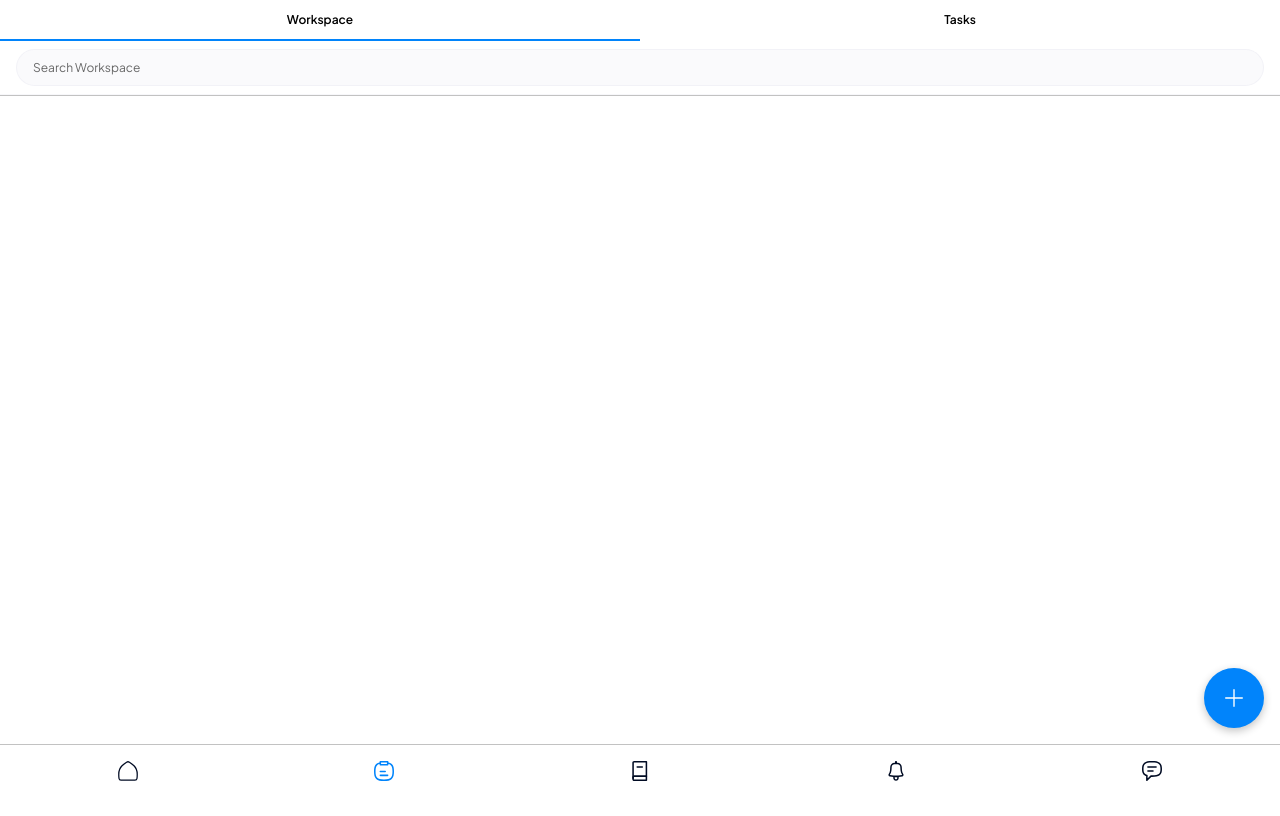
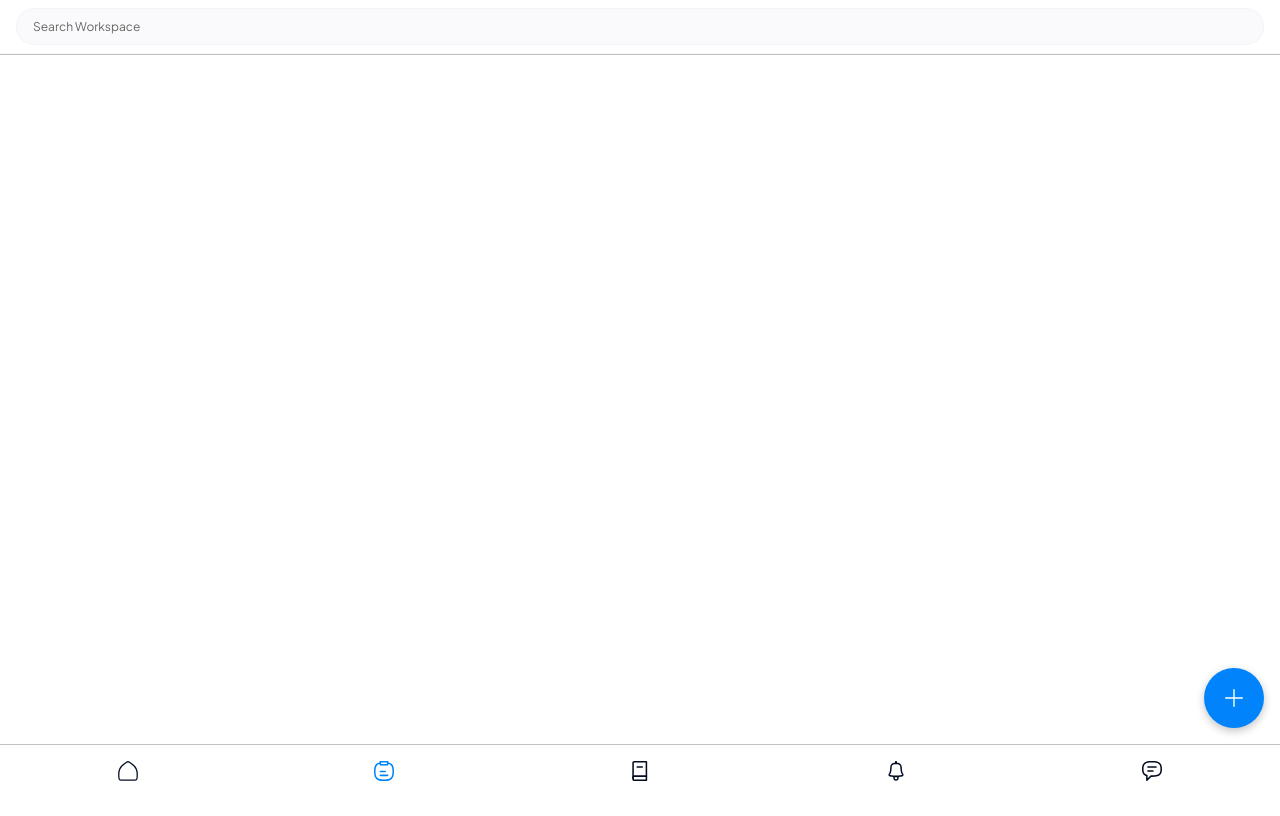
Before and after one commit to 9trocoder/mmekut, a React (Create React App) app: page /workspace in a window 1280 px wide. Built offline with nearby package versions, Linux system fonts and the light colour scheme.

Commit message:
Update workspacepage.js

```diff
--- a/src/pages/workspacepage/workspacepage.js
+++ b/src/pages/workspacepage/workspacepage.js
@@ -129,7 +129,7 @@ function Workspacepage() {
       {/* <HeaderBar headerText="Project" addIcon={searchBig} /> */}
 
       <div className="workspacepage__cnt">
-        <div className="chatpage__cnt-top">
+        {/* <div className="chatpage__cnt-top">
           <div
             onClick={() => setActiveTaskButton("workspace")}
             className={
@@ -150,7 +150,7 @@ function Workspacepage() {
           >
             <button>Tasks</button>
           </div>
-        </div>
+        </div> */}
         <div className="workspacepage__searchcnt">
           <input type="text" placeholder="Search Workspace" />
         </div>
```
